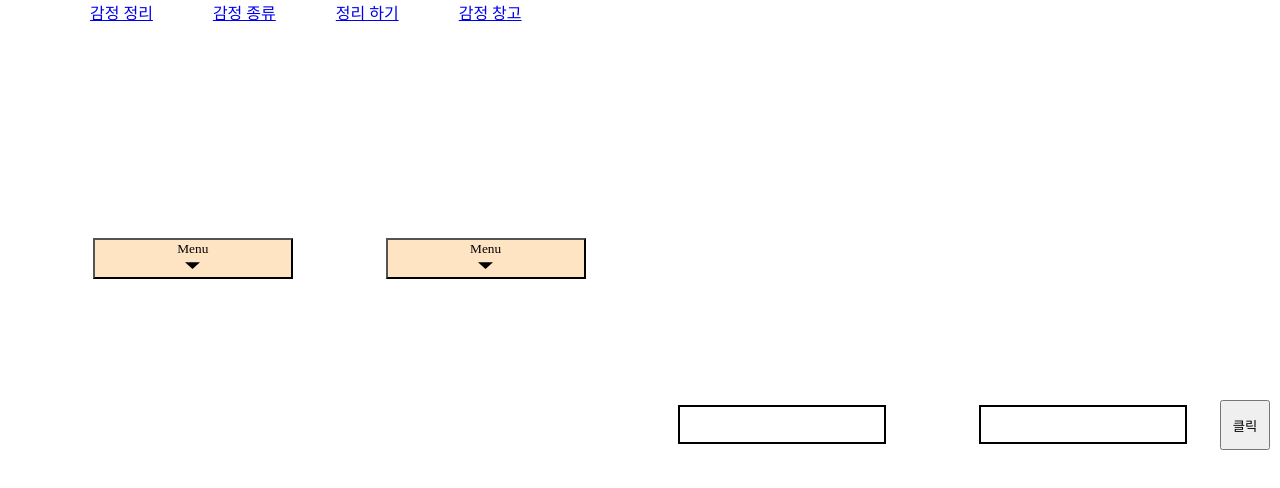
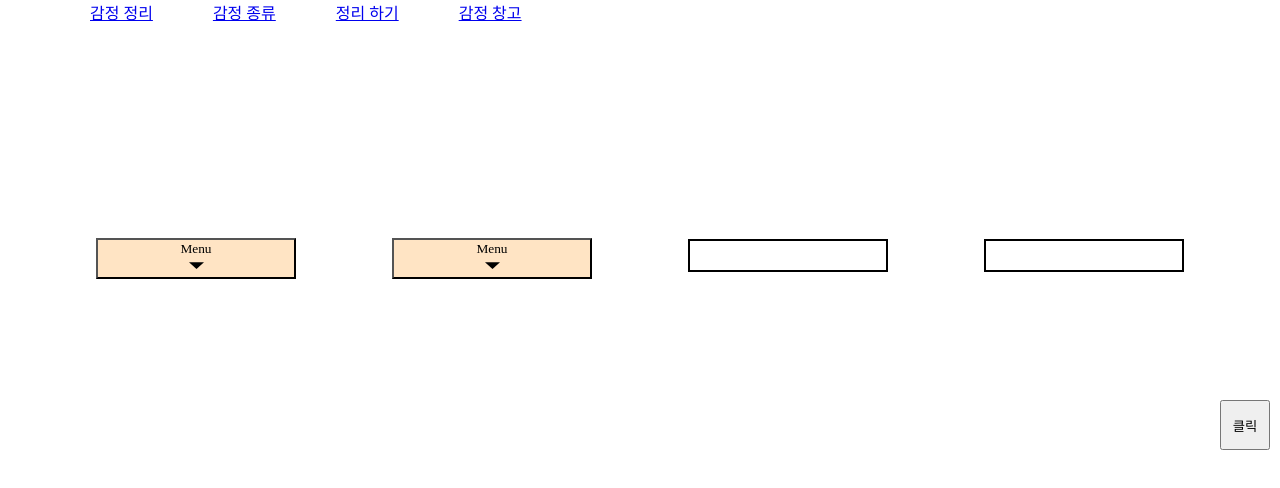
Before and after one commit to PraiseTheSunSola/emotion-project, a React (Create React App) app: page /Processing in a window 1280 px wide. Shown: the top 488 px of the page. Built offline with nearby package versions, Linux system fonts and the light colour scheme; a web font is replaced by a local one.

Commit message:
내용추가

```diff
--- a/src/App.js
+++ b/src/App.js
@@ -13,6 +13,7 @@ body {
 
 * {
   font-family: "NEXON Lv1 Gothic OTF";
+  box-sizing: border-box;
 }
 }
 `;
--- a/src/Project/Introduction.js
+++ b/src/Project/Introduction.js
@@ -157,7 +157,7 @@ export function Introduction() {
             initial={{ x: i < 5 ? "-100%" : "100%" }}
             animate={{
               x: i < 5 ? ["-100%", "100%", "-100%"] : ["100%", "-100%", "100%"],
-              transition: { duration: 10, repeat: Infinity },
+              transition: { duration: 50, repeat: Infinity },
             }}
           >
             <DbBox onClick={() => ImageClick(i)}>
--- a/src/Project/Processing.js
+++ b/src/Project/Processing.js
@@ -9,6 +9,10 @@ const Page = styled.div`
   height: 100vh;
   justify-content: space-evenly;
   align-items: center;
+`;
+
+const Test = styled.div`
+  height: 371px;
 `;
 //--------------------------------Menu1
 const Menu1 = styled(motion.nav)`
@@ -261,9 +265,12 @@ export function Processing() {
             <MenuList2 variants={itemVariants}>Item 5 </MenuList2>
           </MenuUl2>
         </Menu2>
-
-        <Input1 type="text" value={input1Value} onChange={Input1Change} />
-        <Input2 type="text" value={input2Value} onChange={Input2Change} />
+        <Test>
+          <Input1 type="text" value={input1Value} onChange={Input1Change} />
+        </Test>
+        <Test>
+          <Input2 type="text" value={input2Value} onChange={Input2Change} />
+        </Test>
       </Page>
       {/* ---------------------------------------------------------------------------- */}
       <NavButtonCircle>
```
